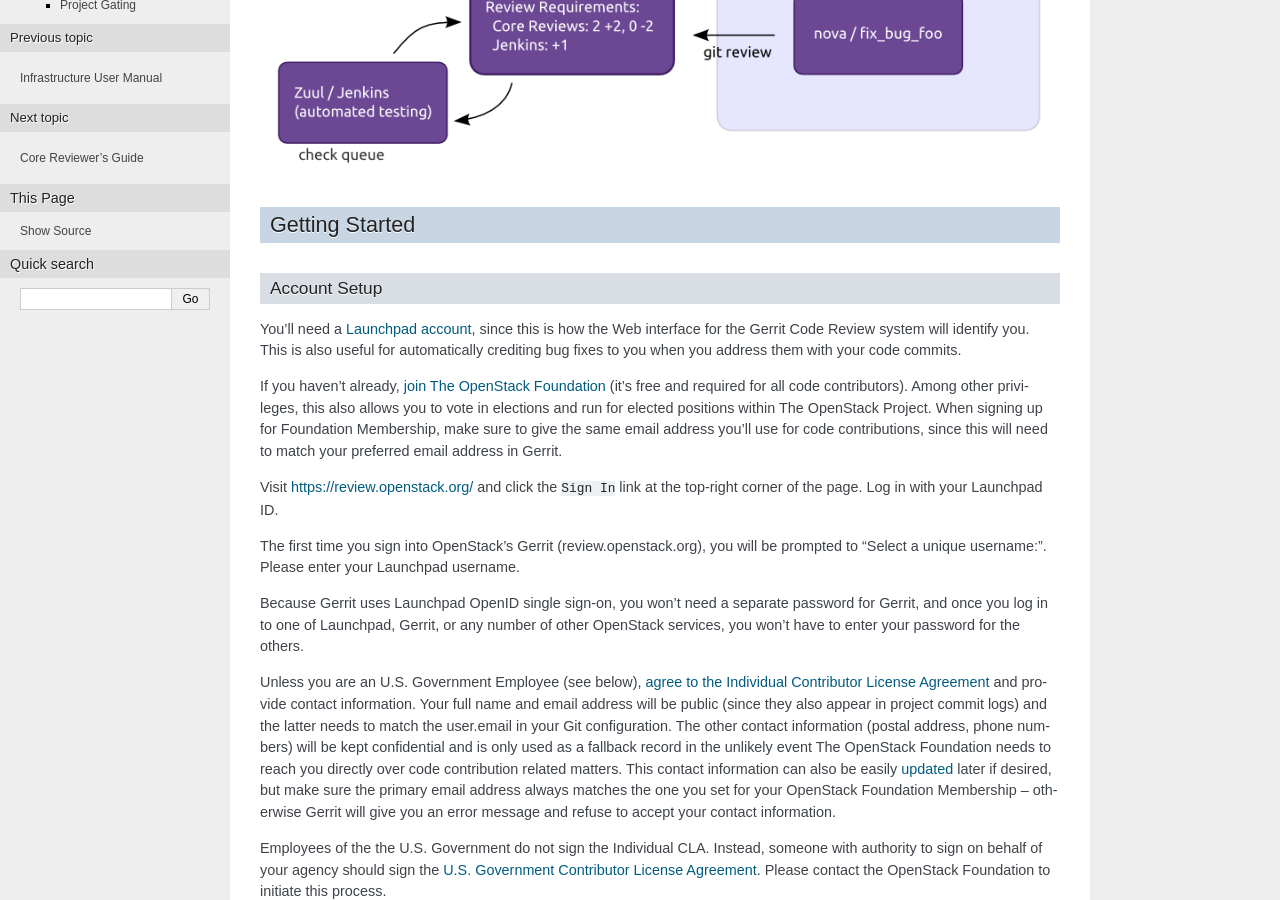
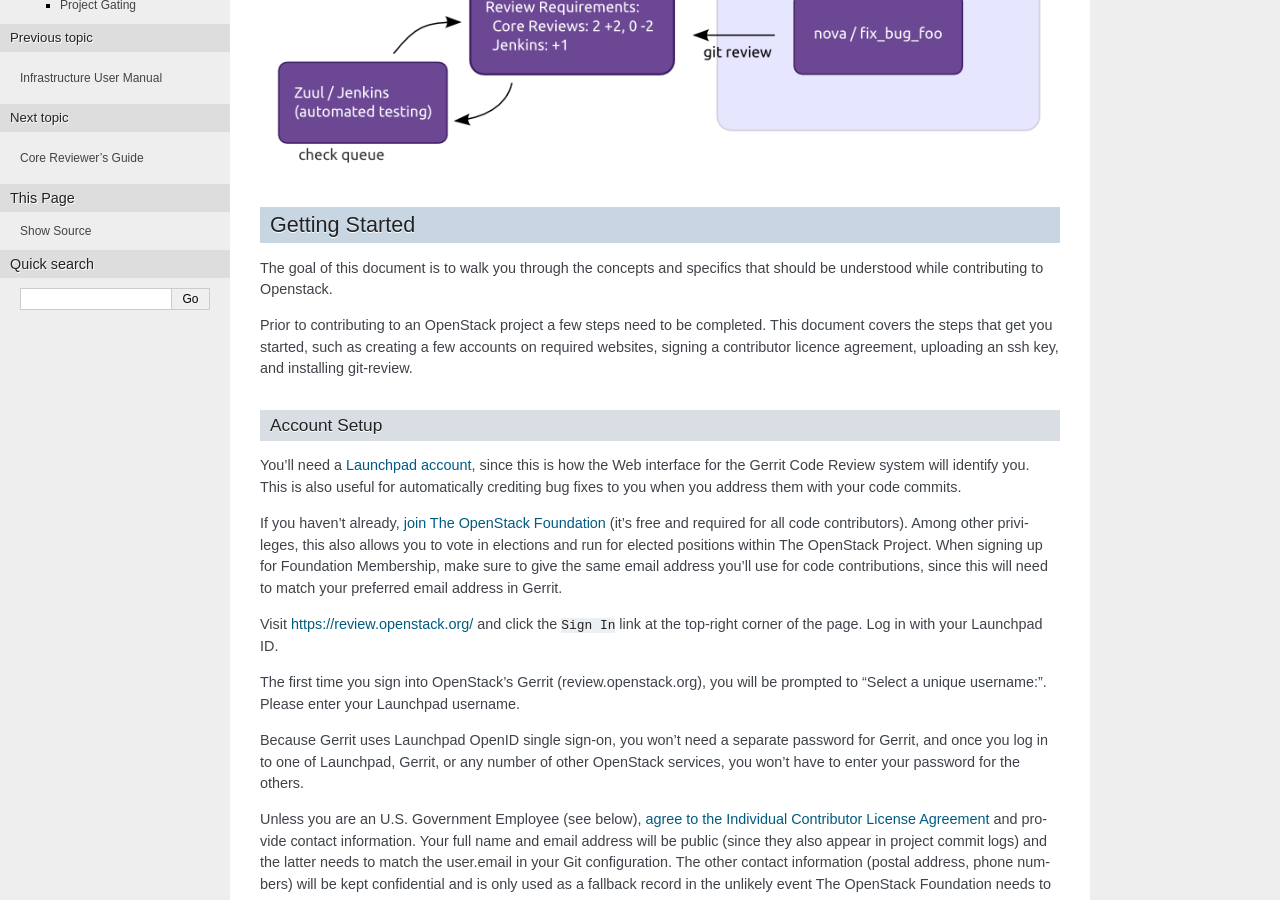
Before and after one commit to openstack-archive/infra-manual, a Sphinx documentation site: the page built from doc/source/developers.rst, in a window 1280 px wide and 900 px high, scrolled down 562 px. Built offline with Sphinx 7.4.7, drawn with Linux system fonts in a browser that asks for light colours.

Commit message:
Add an introduction paragraph to the developer guide
I think it helps a lot to have a rough idea of what I am learning before I dive in.

Change-Id: I24cb4a98b74325e2d6545f0562730e11a35a7740
Co-Authored-By: Anita Kuno <anteaya@anteaya.info>

```diff
--- a/doc/source/developers.rst
+++ b/doc/source/developers.rst
@@ -11,6 +11,14 @@ Quick Reference
 
 Getting Started
 ===============
+
+The goal of this document is to walk you through the concepts and
+specifics that should be understood while contributing to Openstack.
+
+Prior to contributing to an OpenStack project a few steps need to be
+completed. This document covers the steps that get you started, such as
+creating a few accounts on required websites, signing a contributor
+licence agreement, uploading an ssh key, and installing git-review.
 
 Account Setup
 -------------
```
